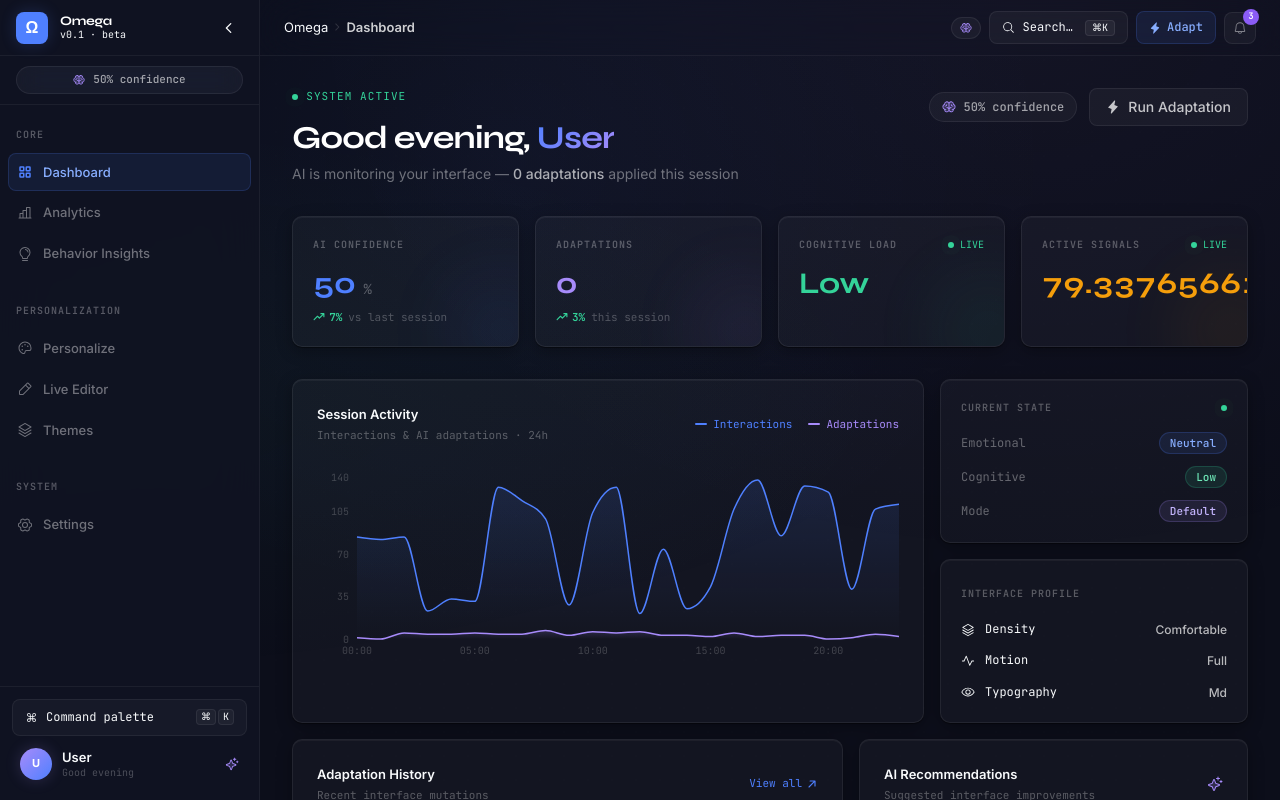
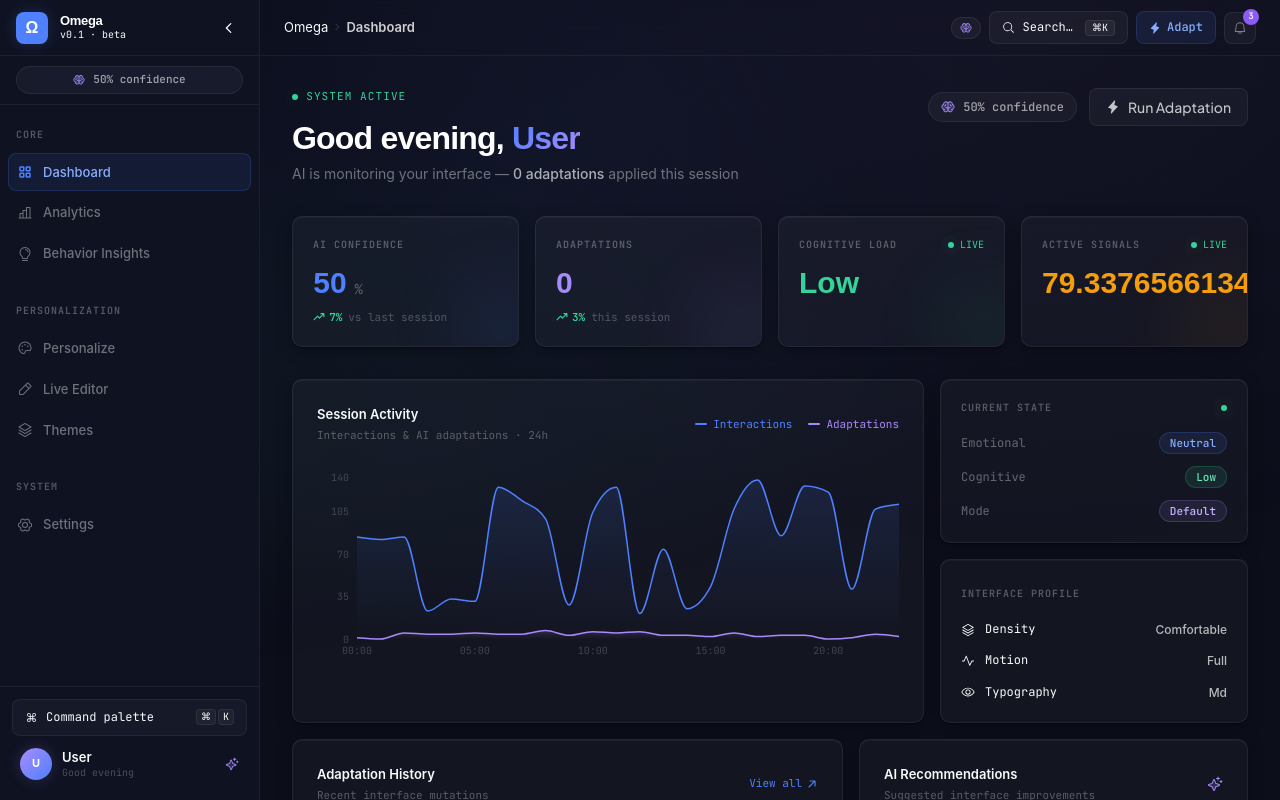
Before and after one commit to Oladhimeji88/AI-Interface-Personalization-Engine, a Next.js app: page /dashboard in a window 1280 px wide. Shown: the top 800 px of the page. Built offline with nearby package versions, Linux system fonts and the light colour scheme.

Commit message:
updated ui

```diff
--- a/src/app/layout.tsx
+++ b/src/app/layout.tsx
@@ -1,22 +1,13 @@
 import type { Metadata, Viewport } from "next";
-import { Inter, Syne, JetBrains_Mono } from "next/font/google";
+import { Plus_Jakarta_Sans, JetBrains_Mono } from "next/font/google";
 import { AIProvider } from "@/providers/AIProvider";
 import "./globals.css";
 
-// Inter — the gold standard for professional tech UIs
-// Used by Figma, Linear, Vercel, Stripe, GitHub, Notion
-const inter = Inter({
+// Plus Jakarta Sans — primary UI and display font
+const jakartaSans = Plus_Jakarta_Sans({
   subsets: ["latin"],
-  weight: ["300", "400", "500", "600", "700"],
-  variable: "--font-inter",
-  display: "swap",
-});
-
-// Syne — display-only for hero headings
-const syne = Syne({
-  subsets: ["latin"],
-  weight: ["600", "700", "800"],
-  variable: "--font-syne",
+  weight: ["300", "400", "500", "600", "700", "800"],
+  variable: "--font-jakarta",
   display: "swap",
 });
 
@@ -51,7 +42,7 @@ export default function RootLayout({ children }: { children: React.ReactNode })
   return (
     <html
       lang="en"
-      className={`${inter.variable} ${syne.variable} ${jetbrainsMono.variable} dark`}
+      className={`${jakartaSans.variable} ${jetbrainsMono.variable} dark`}
     >
       <body className="antialiased">
         <AIProvider>{children}</AIProvider>
--- a/src/components/ui/icons.ts
+++ b/src/components/ui/icons.ts
@@ -47,6 +47,7 @@ export {
   TrendUp,         // Positive delta
   TrendDown,       // Negative delta
   Minus,           // Neutral / flat
+  ArrowRight,      // Forward navigation / CTA
   ArrowUpRight,    // External link / expand
 
   // ── Interface tokens ──────────────────────────────────────
--- a/tailwind.config.ts
+++ b/tailwind.config.ts
@@ -10,11 +10,10 @@ const config: Config = {
   theme: {
     extend: {
       fontFamily: {
-        // Inter — primary UI font (screen-optimised, industry standard)
-        sans: ["var(--font-inter)", "system-ui", "sans-serif"],
-        body: ["var(--font-inter)", "system-ui", "sans-serif"],
-        // Syne — display/hero headings only
-        display: ["var(--font-syne)", "sans-serif"],
+        // Plus Jakarta Sans — primary UI and display font
+        sans: ["var(--font-jakarta)", "system-ui", "sans-serif"],
+        body: ["var(--font-jakarta)", "system-ui", "sans-serif"],
+        display: ["var(--font-jakarta)", "sans-serif"],
         // JetBrains Mono — code, metrics, labels, chart axes
         mono: ["var(--font-mono)", "monospace"],
       },
```
